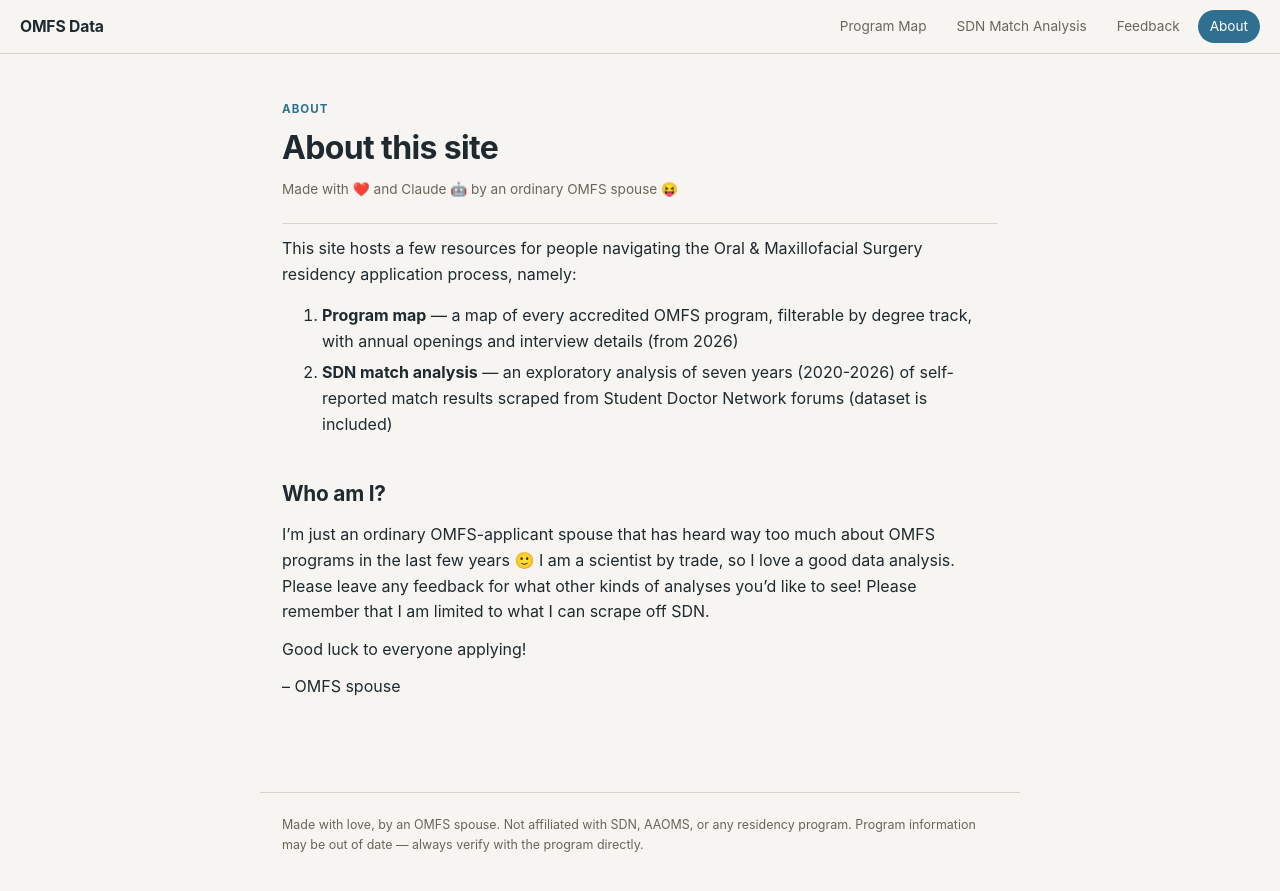
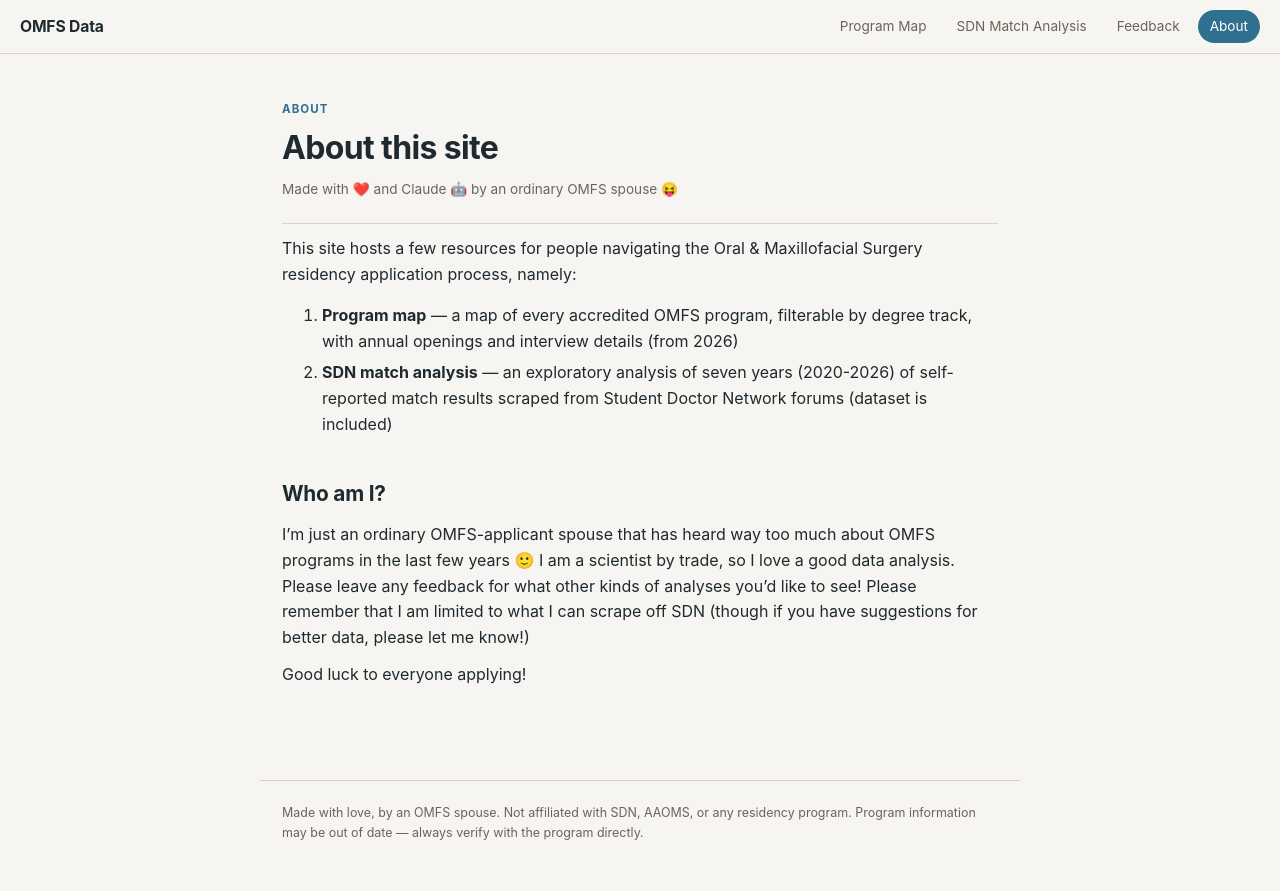
Before and after one commit to omfsdata/data, a Jekyll site: the page built from about.md, in a window 1280 px wide. Shown: the top 891 px of the page. Built offline with Jekyll 4.4.1, drawn with Linux system fonts in a browser that asks for light colours.

Commit message:
Update about.md

```diff
--- a/about.md
+++ b/about.md
@@ -19,11 +19,8 @@ This site hosts a few resources for people navigating the Oral & Maxillofacial S
 2. **SDN match analysis** — an exploratory analysis of seven years (2020-2026) of self-reported match results scraped from Student Doctor Network forums (dataset is included)
 
 
-
 ## Who am I?
 
-I'm just an ordinary OMFS-applicant spouse that has heard way too much about OMFS programs in the last few years 🙂 I am a scientist by trade, so I love a good data analysis. Please leave any feedback for what other kinds of analyses you'd like to see! Please remember that I am limited to what I can scrape off SDN.
+I'm just an ordinary OMFS-applicant spouse that has heard way too much about OMFS programs in the last few years 🙂 I am a scientist by trade, so I love a good data analysis. Please leave any feedback for what other kinds of analyses you'd like to see! Please remember that I am limited to what I can scrape off SDN (though if you have suggestions for better data, please let me know!)
 
 Good luck to everyone applying!
-
--- OMFS spouse
```
